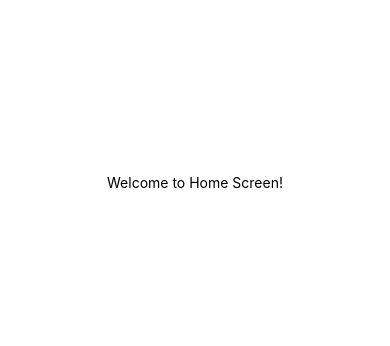
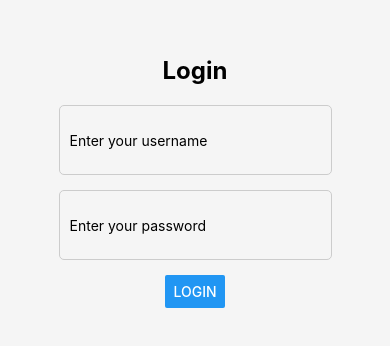
Before and after one commit to mark2004hd/sell-milk-tea, a React Native app: screen / in a window 390 px wide. Shown: the part 240-586 px from the top of the page. Built offline with nearby package versions, Linux system fonts and the light colour scheme.

Commit message:
component contained in src

```diff
--- a/App.tsx
+++ b/App.tsx
@@ -1,6 +1,8 @@
-import React from 'react';
-import HomeScreen from './src/screens/HomeScreen';
+import React from "react";
+import HomeScreen from "./src/FE/screens/HomeScreen";
+import Login from "./src/FE/screens/Login";
+
 
 export default function App() {
-  return <HomeScreen />;
+	return <Login/>;
 }
--- /dev/null
+++ b/src/FE/screens/HomeScreen.tsx
@@ -0,0 +1,22 @@
+import { StatusBar } from "expo-status-bar";
+import { StyleSheet, Text, View } from "react-native";
+
+export default function HomeScreen() {
+	return (
+		<View style={styles.container}>
+			<button>
+				<Text>Welcome to Home Screen!</Text>
+			</button>
+			<StatusBar style="auto" />
+		</View>
+	);
+}
+
+const styles = StyleSheet.create({
+	container: {
+		flex: 1,
+		backgroundColor: "black",
+		alignItems: "center",
+		justifyContent: "center",
+	},
+});
--- /dev/null
+++ b/src/FE/screens/Login.tsx
@@ -0,0 +1,64 @@
+import React, { useState } from "react";
+
+import { Alert, Button, StyleSheet, Text, TextInput, View } from "react-native";
+
+const Login = () => {
+	const [username, setUsername] = useState("");
+	const [password, setPassword] = useState("");
+
+	const handleLogin = () => {
+		if (username === "admin" && password === "adminpass") {
+			Alert.alert("Login Successful", `Welcome, ${username}!`);
+		} else {
+			Alert.alert("Login Failed", "Invalid username or password.");
+		}
+	};
+
+	return (
+		<View style={styles.container}>
+			<Text style={styles.title}>Login</Text>
+
+			<TextInput
+				style={styles.input}
+				placeholder="Enter your username"
+				value={username}
+				onChangeText={setUsername}
+			/>
+
+			<TextInput
+				style={styles.input}
+				placeholder="Enter your password"
+				value={password}
+				onChangeText={setPassword}
+				secureTextEntry
+			/>
+
+			<Button title="Login" onPress={handleLogin} />
+		</View>
+	);
+};
+
+const styles = StyleSheet.create({
+	container: {
+		flex: 1,
+		justifyContent: "center",
+		alignItems: "center",
+		backgroundColor: "#f5f5f5",
+	},
+	title: {
+		fontSize: 24,
+		fontWeight: "bold",
+		marginBottom: 20,
+	},
+	input: {
+		width: "70%",
+		height: 70,
+		borderColor: "#ccc",
+		borderWidth: 1,
+		borderRadius: 5,
+		paddingHorizontal: 10,
+		marginBottom: 15,
+	},
+});
+
+export default Login;
--- a/src/screens/HomeScreen.tsx
+++ /dev/null
@@ -1,20 +0,0 @@
-import { StatusBar } from 'expo-status-bar';
-import { StyleSheet, Text, View } from 'react-native';
-
-export default function HomeScreen() {
-  return (
-    <View style={styles.container}>
-      <Text>Welcome to Home Screen!</Text>
-      <StatusBar style="auto" />
-    </View>
-  );
-}
-
-const styles = StyleSheet.create({
-  container: {
-    flex: 1,
-    backgroundColor: '#fff',
-    alignItems: 'center',
-    justifyContent: 'center',
-  },
-});
```
Also changed, not shown: src/BE/connectDB.tsx (added), src/FE/components/Icon.tsx (added), src/FE/components/Image.tsx (added).
